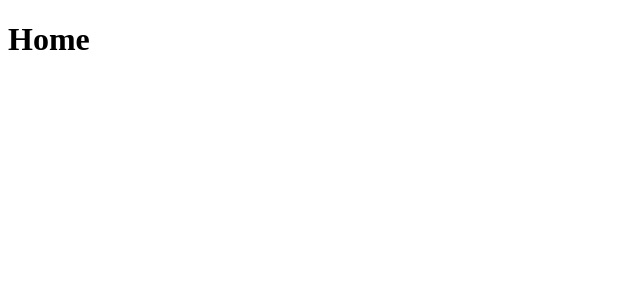
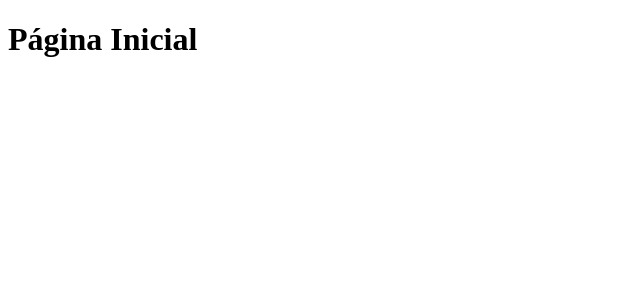
Before and after one commit to rugalo798/uma-ideia, a Next.js app: page / in a window 1280 px wide. Shown: the top 300 px of the page, without its empty margins (0-640 px from the left). Built offline with nearby package versions, Linux system fonts and the light colour scheme.

Commit message:
Nova chamada na home

```diff
--- a/pages/index.js
+++ b/pages/index.js
@@ -1,5 +1,5 @@
 const Home = () => {
-    return <h1>Home</h1>
+    return <h1>Página Inicial</h1>
 }
 
 
```
